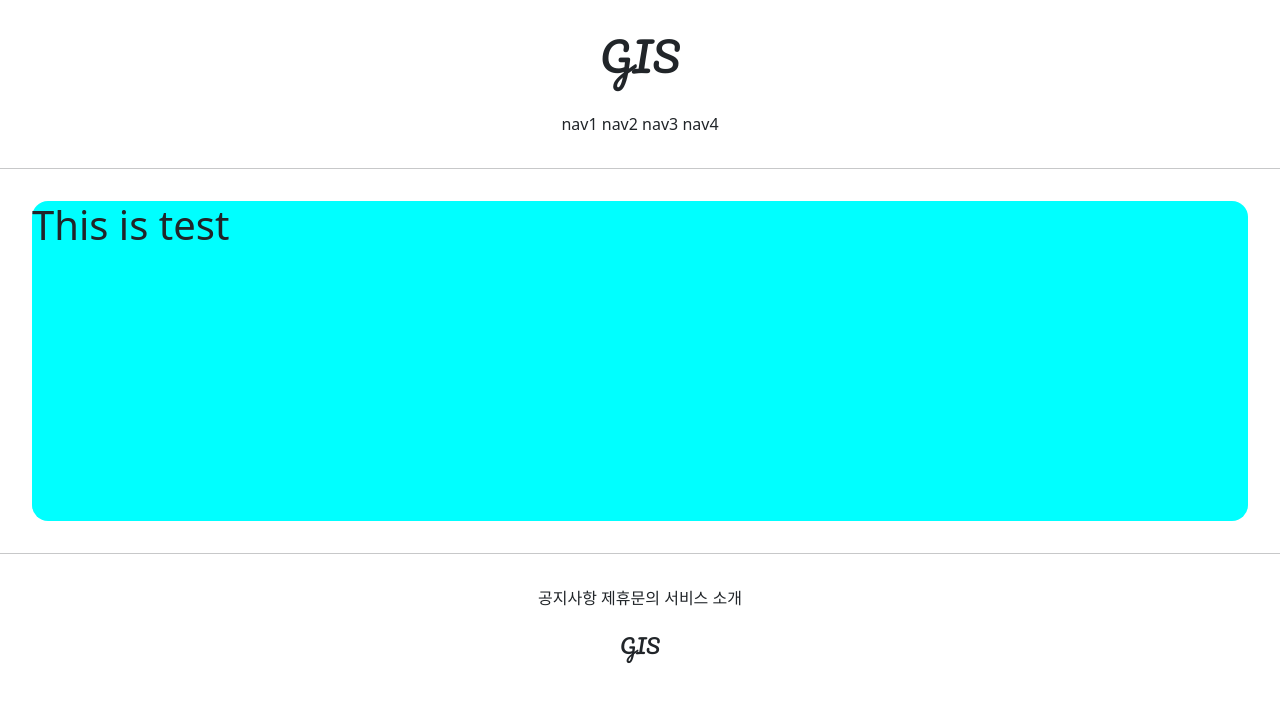
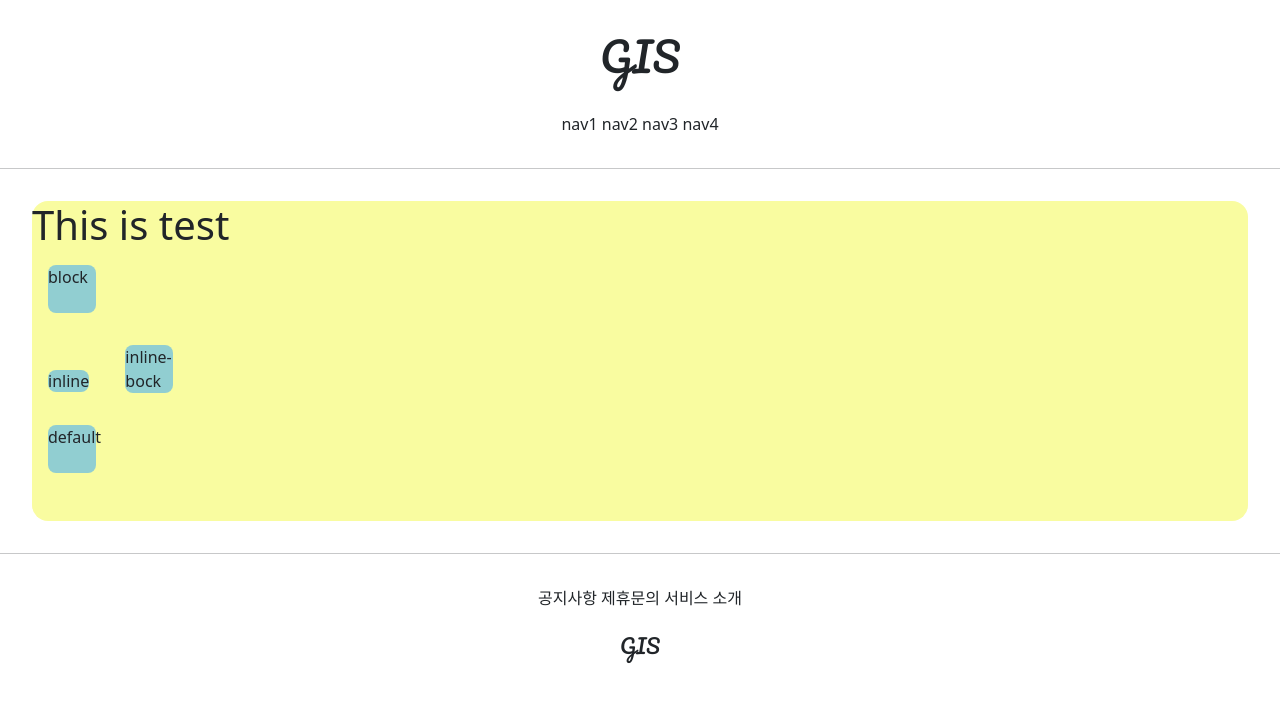
Before and after one commit to Jeongp4939/JH, a Django app: page /accountapp/hello_world/ in a window 1280 px wide. Shown: the top 702 px of the page. Run offline with Django 3.2, Linux system fonts and the light colour scheme; parts of the project's set-up code (start-up, migrations or seed data) failed here and were passed over.

Commit message:
7/7 commit 2

```diff
--- a/accountapp/templates/accountapp/hello_world.html
+++ b/accountapp/templates/accountapp/hello_world.html
@@ -2,9 +2,27 @@
 
 {% block content %}
 
+    <style>
 
-    <div style="height: 20rem; background-color: aqua; margin: 2rem; border-radius:1rem;">
+        .testing {
+            background-color: rgba(122, 197, 220, 0.82);
+            margin: 1rem;
+            height: 48px;
+            width: 48px;
+            border-radius: .5rem;
+        }
+
+    </style>
+
+    <div style="height: 20rem; background-color: rgb(249,252,160); margin: 2rem; border-radius:1rem;">
+
         <h1>This is test</h1>
+
+        <div class="testing" style="display: block">block</div>
+        <div class="testing" style="display: inline">inline</div>
+        <div class="testing" style="display: inline-block">inline-bock</div>
+        <div class="testing" style="display: none">none</div>
+        <div class="testing">default</div>
     </div>
 
 
```
